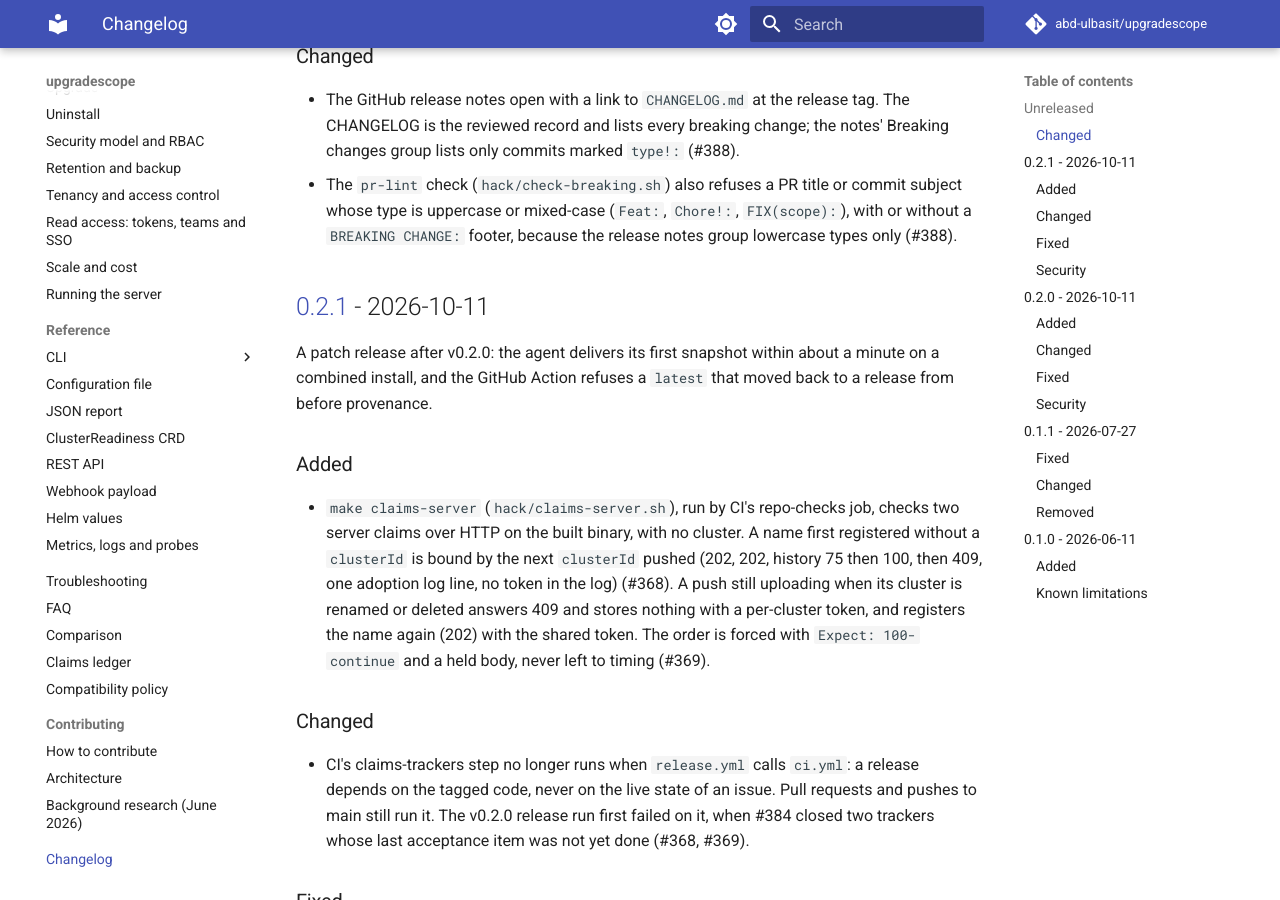
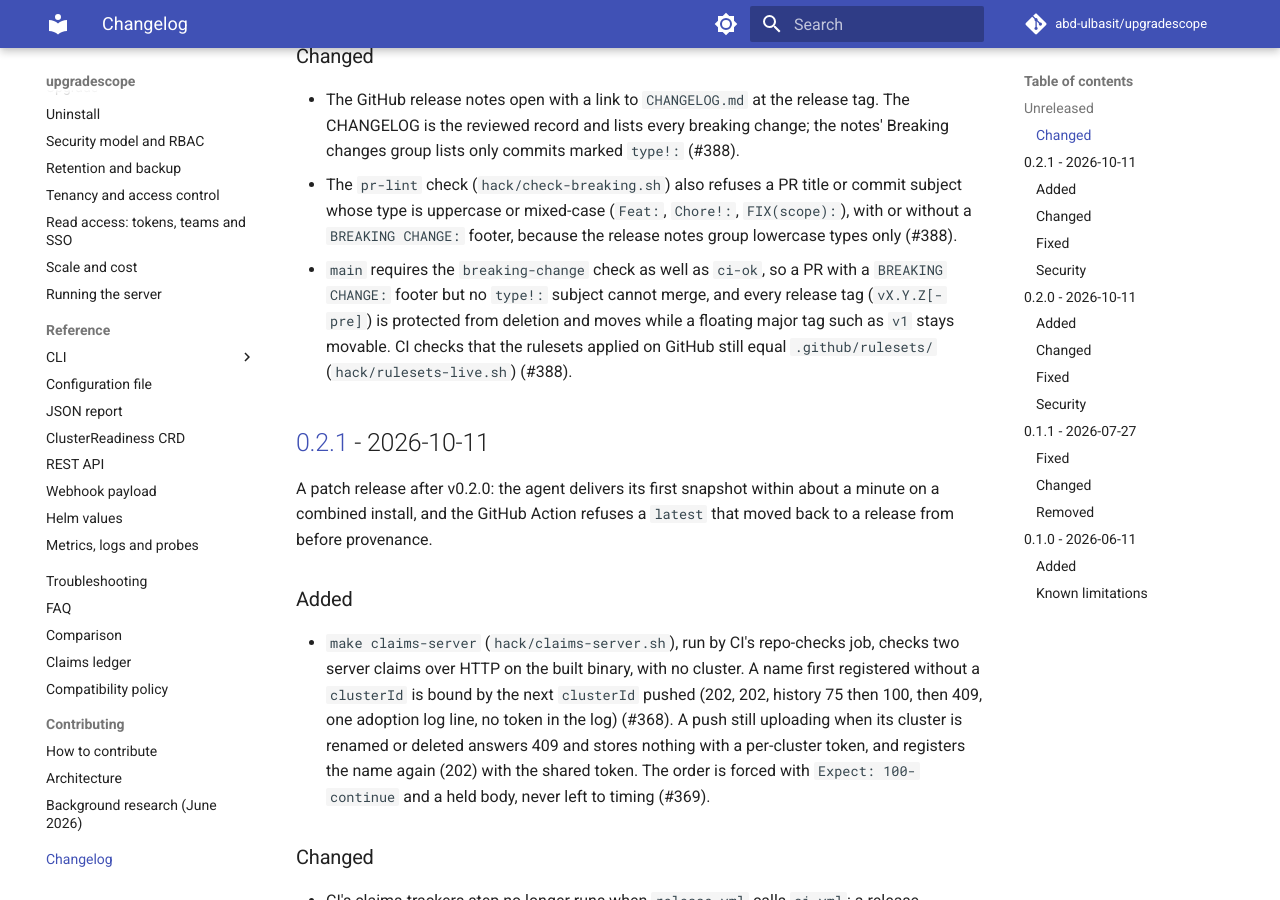
Before and after one commit to abd-ulbasit/upgradescope, an MkDocs documentation site: the page built from docs/changelog.md, in a window 1280 px wide and 900 px high, scrolled down 415 px. Built offline with MkDocs 1.6.1 and Material for MkDocs 9.7.7, drawn with Linux system fonts in a browser that asks for light colours; comment, search, counter and statistics services are not loaded.

Commit message:
ci: check the live rulesets against .github/rulesets; main requires breaking-change (#391)
Records the applied main ruleset (ci-ok and breaking-change, the latter from the GitHub Actions app) as .github/rulesets/main.json, and adds hack/rulesets-live.sh, a read-only repo-checks step that fails when a live ruleset differs from its file. IR-06 and IR-11 move into Build, CI and release; IR-06's remaining gap, the release-notes header seen only offline, now points to #99.

Fixes #388

Co-Authored-By: Claude Fable 5 <noreply@anthropic.com>

```diff
--- a/CHANGELOG.md
+++ b/CHANGELOG.md
@@ -23,6 +23,12 @@ only through a new release.
   commit subject whose type is uppercase or mixed-case (`Feat:`, `Chore!:`,
   `FIX(scope):`), with or without a `BREAKING CHANGE:` footer, because the
   release notes group lowercase types only (#388).
+- `main` requires the `breaking-change` check as well as `ci-ok`, so a PR
+  with a `BREAKING CHANGE:` footer but no `type!:` subject cannot merge, and
+  every release tag (`vX.Y.Z[-pre]`) is protected from deletion and moves
+  while a floating major tag such as `v1` stays movable. CI checks that the
+  rulesets applied on GitHub still equal `.github/rulesets/`
+  (`hack/rulesets-live.sh`) (#388).
 
 ## [0.2.1] - 2026-10-11
 
```
Also changed, not shown: CONTRIBUTING.md (+2 -2 lines), docs/claims.md (+2 -2 lines), packaging/README.md (+7 -2 lines), .github/rulesets/README.md, 7 other files.
